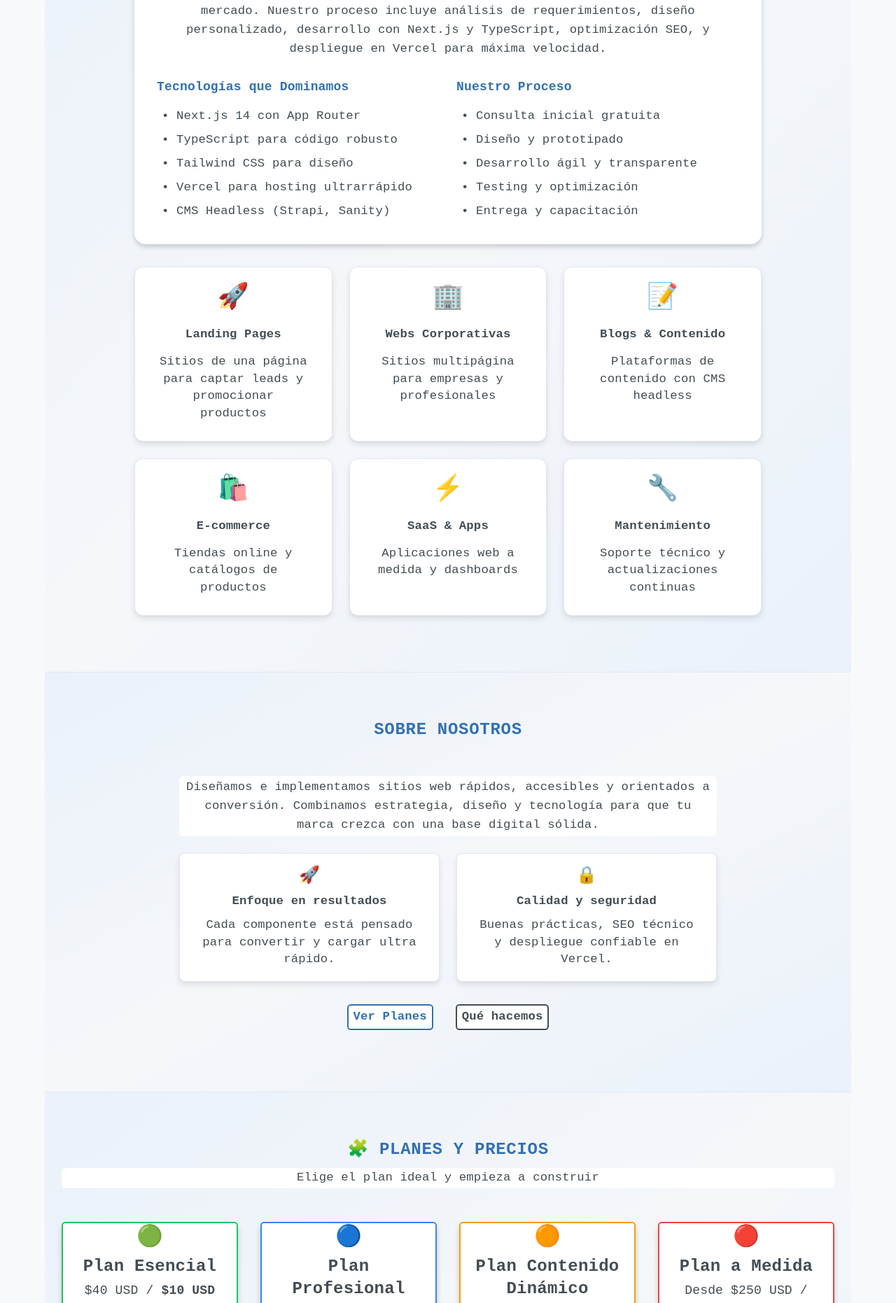
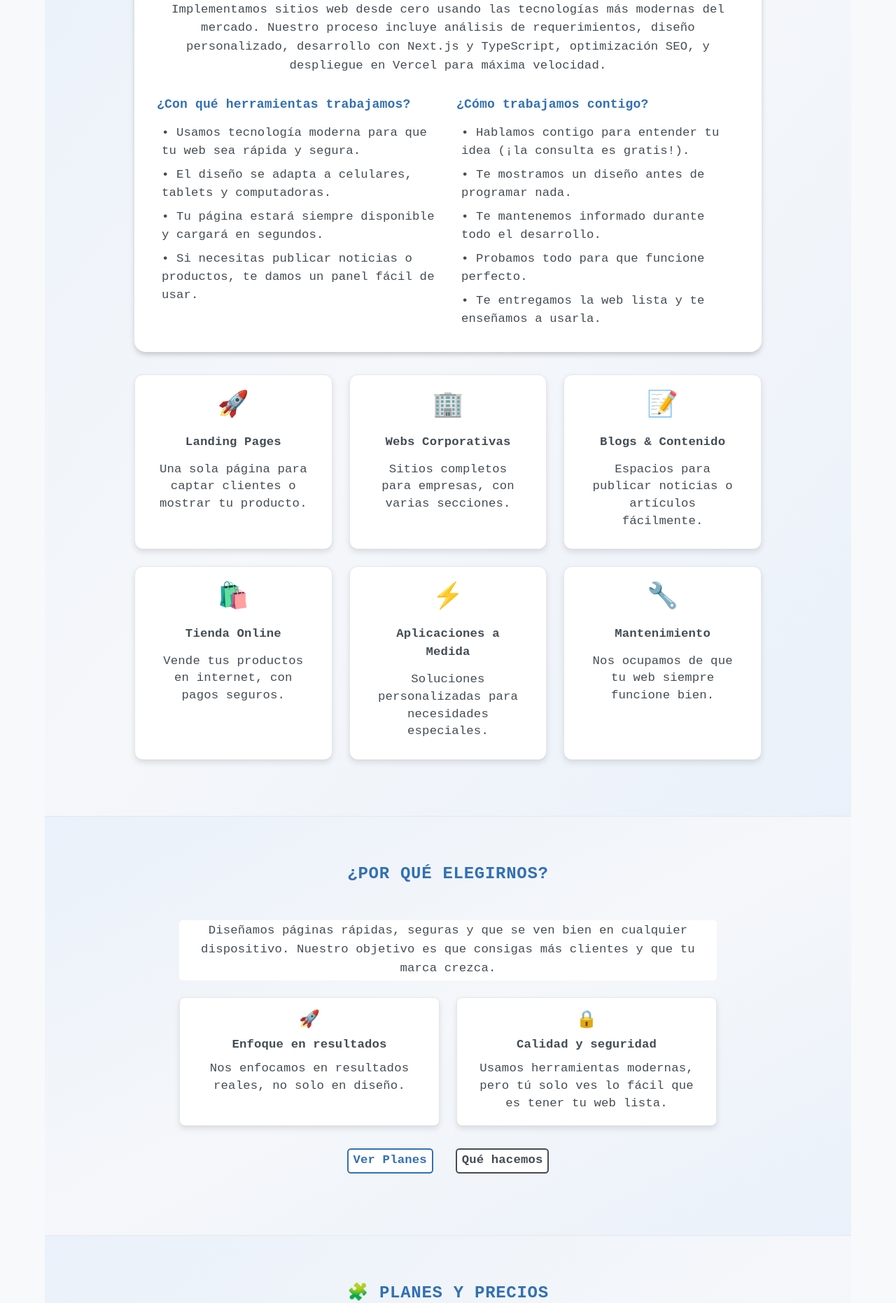
Before and after one commit to pedroj1985/vitaltemplate_site, a Next.js app: page / in a window 1280 px wide. Shown: the part 720-2582 px from the top of the page at 70% size. Built offline with nearby package versions, Linux system fonts and the light colour scheme.

Commit message:
feat: Revise content in Home component for clarity and engagement; update service descriptions and pricing plans

```diff
--- a/src/app/page.tsx
+++ b/src/app/page.tsx
@@ -20,7 +20,7 @@ export default function Home() {
               <span className="vital-text">Sueña</span>, <span className="soluciones-text">nosotros lo hacemos realidad</span>
             </h1>
             <p className="text-xl md:text-2xl mb-8 opacity-90 max-w-3xl mx-auto font-mono soluciones-text">
-              Creamos sitios web y aplicaciones que hacen crecer tu negocio y te posicionan por encima de la competencia.
+              Creamos páginas web y aplicaciones fáciles de usar, que ayudan a que tu negocio crezca y destaque frente a la competencia.
             </p>
             <div className="flex flex-col md:flex-row gap-8 justify-center mb-2">
               <div className="text-center">
@@ -135,8 +135,8 @@ export default function Home() {
         <section className="w-full bg-gradient-to-br from-[#eaf1fa] via-[#f5f7fa] to-[#eaf1fa] pt-16 pb-20 text-center border-b border-[#e5e7eb]" id="services">
           <div className="container mx-auto px-6">
             <div className="text-center mb-12">
-              <h1>Nuestros Servicios</h1>
-              <p className="text-xl soluciones-text font-mono">Especialistas en implementación de sitios web modernos</p>
+              <h1>¿Qué hacemos?</h1>
+              <p className="text-xl soluciones-text font-mono">Te ayudamos a tener presencia profesional en internet, sin complicaciones. Nos encargamos de todo: desde el diseño hasta que tu web esté funcionando.</p>
             </div>
 
             <div className="max-w-4xl mx-auto">
@@ -149,23 +149,22 @@ export default function Home() {
                 </p>
                 <div className="grid md:grid-cols-2 gap-6 text-left">
                   <div>
-                    <h3 className="text-lg font-bold mb-3 vital-text">Tecnologías que Dominamos</h3>
+                    <h3 className="text-lg font-bold mb-3 vital-text">¿Con qué herramientas trabajamos?</h3>
                     <ul className="space-y-2 soluciones-text font-mono">
-                      <li>• Next.js 14 con App Router</li>
-                      <li>• TypeScript para código robusto</li>
-                      <li>• Tailwind CSS para diseño</li>
-                      <li>• Vercel para hosting ultrarrápido</li>
-                      <li>• CMS Headless (Strapi, Sanity)</li>
+                      <li>• Usamos tecnología moderna para que tu web sea rápida y segura.</li>
+                      <li>• El diseño se adapta a celulares, tablets y computadoras.</li>
+                      <li>• Tu página estará siempre disponible y cargará en segundos.</li>
+                      <li>• Si necesitas publicar noticias o productos, te damos un panel fácil de usar.</li>
                     </ul>
                   </div>
                   <div>
-                    <h3 className="text-lg font-bold mb-3 vital-text">Nuestro Proceso</h3>
+                    <h3 className="text-lg font-bold mb-3 vital-text">¿Cómo trabajamos contigo?</h3>
                     <ul className="space-y-2 soluciones-text font-mono">
-                      <li>• Consulta inicial gratuita</li>
-                      <li>• Diseño y prototipado</li>
-                      <li>• Desarrollo ágil y transparente</li>
-                      <li>• Testing y optimización</li>
-                      <li>• Entrega y capacitación</li>
+                      <li>• Hablamos contigo para entender tu idea (¡la consulta es gratis!).</li>
+                      <li>• Te mostramos un diseño antes de programar nada.</li>
+                      <li>• Te mantenemos informado durante todo el desarrollo.</li>
+                      <li>• Probamos todo para que funcione perfecto.</li>
+                      <li>• Te entregamos la web lista y te enseñamos a usarla.</li>
                     </ul>
                   </div>
                 </div>
@@ -175,37 +174,37 @@ export default function Home() {
                 <div className="bg-white rounded-xl shadow p-6 border border-[#e5e7eb] hover:shadow-lg transition-shadow text-center">
                   <div className="text-4xl mb-4">🚀</div>
                   <h3 className="text-lg font-bold mb-2 soluciones-text font-mono">Landing Pages</h3>
-                  <p className="text-sm soluciones-text font-mono">Sitios de una página para captar leads y promocionar productos</p>
+                  <p className="text-sm soluciones-text font-mono">Una sola página para captar clientes o mostrar tu producto.</p>
                 </div>
 
                 <div className="bg-white rounded-xl shadow p-6 border border-[#e5e7eb] hover:shadow-lg transition-shadow text-center">
                   <div className="text-4xl mb-4">🏢</div>
                   <h3 className="text-lg font-bold mb-2 soluciones-text font-mono">Webs Corporativas</h3>
-                  <p className="text-sm soluciones-text font-mono">Sitios multipágina para empresas y profesionales</p>
+                  <p className="text-sm soluciones-text font-mono">Sitios completos para empresas, con varias secciones.</p>
                 </div>
 
                 <div className="bg-white rounded-xl shadow p-6 border border-[#e5e7eb] hover:shadow-lg transition-shadow text-center">
                   <div className="text-4xl mb-4">📝</div>
                   <h3 className="text-lg font-bold mb-2 soluciones-text font-mono">Blogs & Contenido</h3>
-                  <p className="text-sm soluciones-text font-mono">Plataformas de contenido con CMS headless</p>
+                  <p className="text-sm soluciones-text font-mono">Espacios para publicar noticias o artículos fácilmente.</p>
                 </div>
 
                 <div className="bg-white rounded-xl shadow p-6 border border-[#e5e7eb] hover:shadow-lg transition-shadow text-center">
                   <div className="text-4xl mb-4">🛍️</div>
-                  <h3 className="text-lg font-bold mb-2 soluciones-text font-mono">E-commerce</h3>
-                  <p className="text-sm soluciones-text font-mono">Tiendas online y catálogos de productos</p>
+                  <h3 className="text-lg font-bold mb-2 soluciones-text font-mono">Tienda Online</h3>
+                  <p className="text-sm soluciones-text font-mono">Vende tus productos en internet, con pagos seguros.</p>
                 </div>
 
                 <div className="bg-white rounded-xl shadow p-6 border border-[#e5e7eb] hover:shadow-lg transition-shadow text-center">
                   <div className="text-4xl mb-4">⚡</div>
-                  <h3 className="text-lg font-bold mb-2 soluciones-text font-mono">SaaS & Apps</h3>
-                  <p className="text-sm soluciones-text font-mono">Aplicaciones web a medida y dashboards</p>
+                  <h3 className="text-lg font-bold mb-2 soluciones-text font-mono">Aplicaciones a Medida</h3>
+                  <p className="text-sm soluciones-text font-mono">Soluciones personalizadas para necesidades especiales.</p>
                 </div>
 
                 <div className="bg-white rounded-xl shadow p-6 border border-[#e5e7eb] hover:shadow-lg transition-shadow text-center">
                   <div className="text-4xl mb-4">🔧</div>
                   <h3 className="text-lg font-bold mb-2 soluciones-text font-mono">Mantenimiento</h3>
-                  <p className="text-sm soluciones-text font-mono">Soporte técnico y actualizaciones continuas</p>
+                  <p className="text-sm soluciones-text font-mono">Nos ocupamos de que tu web siempre funcione bien.</p>
               </div>
               </div>
             </div>
@@ -243,24 +242,23 @@ export default function Home() {
         <section className="w-full bg-gradient-to-br from-[#eaf1fa] via-[#f5f7fa] to-[#eaf1fa] pt-16 pb-20 text-center border-b border-[#e5e7eb]" id="about">
           <div className="container mx-auto px-6">
             <div className="text-center mb-12">
-              <h1>Sobre Nosotros</h1>
+              <h1>¿Por qué elegirnos?</h1>
             </div>
             <div className="max-w-3xl mx-auto text-center">
               <div>
                 <p className="text-lg soluciones-text font-mono mb-6">
-                  Diseñamos e implementamos sitios web rápidos, accesibles y orientados a conversión.
-                  Combinamos estrategia, diseño y tecnología para que tu marca crezca con una base digital sólida.
+                  Diseñamos páginas rápidas, seguras y que se ven bien en cualquier dispositivo. Nuestro objetivo es que consigas más clientes y que tu marca crezca.
                 </p>
                 <div className="grid sm:grid-cols-2 gap-6 mb-8 justify-items-center">
                   <div className="bg-white rounded-lg border border-[#e5e7eb] p-4 shadow-sm">
                     <div className="text-2xl mb-1">🚀</div>
                     <div className="font-bold mb-1 soluciones-text font-mono">Enfoque en resultados</div>
-                    <div className="text-sm soluciones-text font-mono">Cada componente está pensado para convertir y cargar ultra rápido.</div>
+                    <div className="text-sm soluciones-text font-mono">Nos enfocamos en resultados reales, no solo en diseño.</div>
                   </div>
                   <div className="bg-white rounded-lg border border-[#e5e7eb] p-4 shadow-sm">
                     <div className="text-2xl mb-1">🔒</div>
                     <div className="font-bold mb-1 soluciones-text font-mono">Calidad y seguridad</div>
-                    <div className="text-sm soluciones-text font-mono">Buenas prácticas, SEO técnico y despliegue confiable en Vercel.</div>
+                    <div className="text-sm soluciones-text font-mono">Usamos herramientas modernas, pero tú solo ves lo fácil que es tener tu web lista.</div>
                   </div>
                 </div>
                 {/* <div className="flex flex-wrap gap-6 mb-8 justify-center text-center">
@@ -303,14 +301,14 @@ export default function Home() {
           <div className="container mx-auto px-6">
             <div className="text-center mb-12">
               <h1>🧩 Planes y Precios</h1>
-              <p className="text-xl soluciones-text font-mono">Elige el plan ideal y empieza a construir</p>
+              <p className="text-xl soluciones-text font-mono">Todos nuestros planes incluyen dominio y alojamiento. Te explicamos cada paso y no hay costos ocultos.</p>
             </div>
             <div className="grid grid-cols-1 md:grid-cols-4 gap-8">
               {/* Plan Esencial */}
               <div className="bg-white rounded-2xl shadow-xl border-2 border-[#22c55e] flex flex-col items-center p-8 font-mono hover:scale-105 transition-transform">
                 <div className="text-3xl mb-2">🟢</div>
                 <h3 className="text-2xl font-bold mb-1 soluciones-text">Plan Esencial</h3>
-                <div className="text-lg mb-4 soluciones-text">$40 USD / <span className="font-bold">$10 USD</span> mensual</div>
+                <div className="text-lg mb-4 soluciones-text">Página simple para mostrar tu negocio y recibir mensajes.</div>
                 <ul className="mb-4 text-base soluciones-text text-left space-y-2 w-full">
                   <li>✓ Landing Page (una sola página)</li>
                   <li>✓ Diseño responsivo y personalizado</li>
@@ -327,7 +325,7 @@ export default function Home() {
               <div className="bg-white rounded-2xl shadow-xl border-2 border-[#3b82f6] flex flex-col items-center p-8 font-mono hover:scale-105 transition-transform">
                 <div className="text-3xl mb-2">🔵</div>
                 <h3 className="text-2xl font-bold mb-1 soluciones-text">Plan Profesional</h3>
-                <div className="text-lg mb-4 soluciones-text">$80 USD / <span className="font-bold">$20 USD</span> mensual</div>
+                <div className="text-lg mb-4 soluciones-text">Sitio completo con varias secciones y funciones extra.</div>
                 <ul className="mb-4 text-base soluciones-text text-left space-y-2 w-full">
                   <li>✓ Sitio institucional multipágina</li>
                   <li>✓ Diseño alineado a la marca</li>
@@ -344,7 +342,7 @@ export default function Home() {
               <div className="bg-white rounded-2xl shadow-xl border-2 border-[#f59e0b] flex flex-col items-center p-8 font-mono hover:scale-105 transition-transform">
                 <div className="text-3xl mb-2">🟠</div>
                 <h3 className="text-2xl font-bold mb-1 soluciones-text">Plan Contenido Dinámico</h3>
-                <div className="text-lg mb-4 soluciones-text">$120 USD / <span className="font-bold">$30 USD</span> mensual</div>
+                <div className="text-lg mb-4 soluciones-text">Publica artículos o noticias fácilmente.</div>
                 <ul className="mb-4 text-base soluciones-text text-left space-y-2 w-full">
                   <li>✓ Blog o revista digital</li>
                   <li>✓ CMS Headless (Strapi, Sanity, etc.)</li>
@@ -361,7 +359,7 @@ export default function Home() {
               <div className="bg-white rounded-2xl shadow-xl border-2 border-[#ef4444] flex flex-col items-center p-8 font-mono hover:scale-105 transition-transform">
                 <div className="text-3xl mb-2">🔴</div>
                 <h3 className="text-2xl font-bold mb-1 soluciones-text">Plan a Medida</h3>
-                <div className="text-lg mb-4 soluciones-text">Desde $250 USD / <span className="font-bold">Desde $50 USD</span> mensual</div>
+                <div className="text-lg mb-4 soluciones-text">Soluciones personalizadas para ideas únicas.</div>
                 <ul className="mb-4 text-base soluciones-text text-left space-y-2 w-full">
                   <li>✓ SaaS, Marketplace o Dashboard</li>
                   <li>✓ Autenticación, roles y permisos</li>
```
